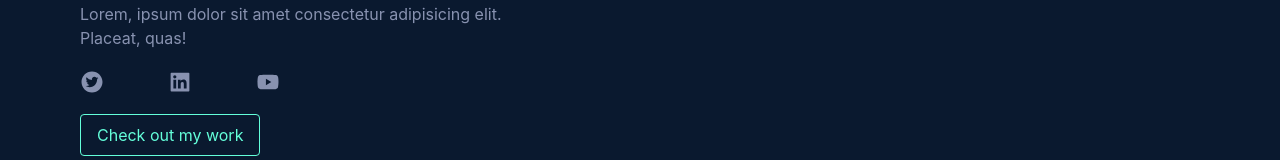
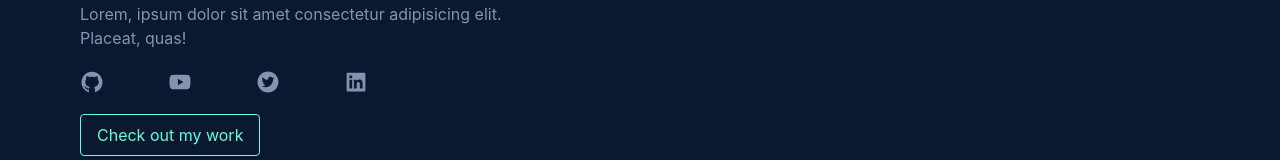
Before and after one commit to Conor-Dunne/portfolio, a React (Vite) app: page / in a window 1280 px wide. Shown: the part 314-474 px from the top of the page. Built offline with nearby package versions, Linux system fonts and the light colour scheme.

Commit message:
Add links to icons

```diff
--- a/src/components/Hero.jsx
+++ b/src/components/Hero.jsx
@@ -1,8 +1,9 @@
-import Fade from 'react-reveal/Fade';
+import Fade from "react-reveal/Fade";
 import {
   AiFillTwitterCircle,
   AiFillLinkedin,
   AiFillYoutube,
+  AiFillGithub,
 } from "react-icons/ai";
 
 function Hero() {
@@ -27,13 +28,28 @@ function Hero() {
           </p>
         </div>
         <div className="text-2xl flex justify-start gap-16 py-3">
+        <a href="https://github.com/Conor-Dunne" target="_blank" rel="noopener noreferrer">
+        <AiFillGithub />
+      </a>
+
+          <a
+            href="https://www.youtube.com/channel/UCQCTxhPtNbq--onTYl-Z1QQ"
+            target="_blank"
+            rel="noopener noreferrer"
+          >
+            <AiFillYoutube />
+          </a>
+          <a href="https://twitter.com/ConorCoder" target="_blank" rel="noopener noreferrer">
         <AiFillTwitterCircle />
+      </a>
+      <a href="https://www.linkedin.com/in/conordunne1/" target="_blank" rel="noopener noreferrer">
         <AiFillLinkedin />
-              <AiFillYoutube />
+      </a>
         </div>
         <div>
           <button className="text-accentColor border-accentColor border py-2 px-4 rounded hover:bg-accentOpac">
-            Check out my work</button>
+            Check out my work
+          </button>
         </div>
       </Fade>
     </div>
```
Lines whose indentation alone changed are shown as unchanged.
